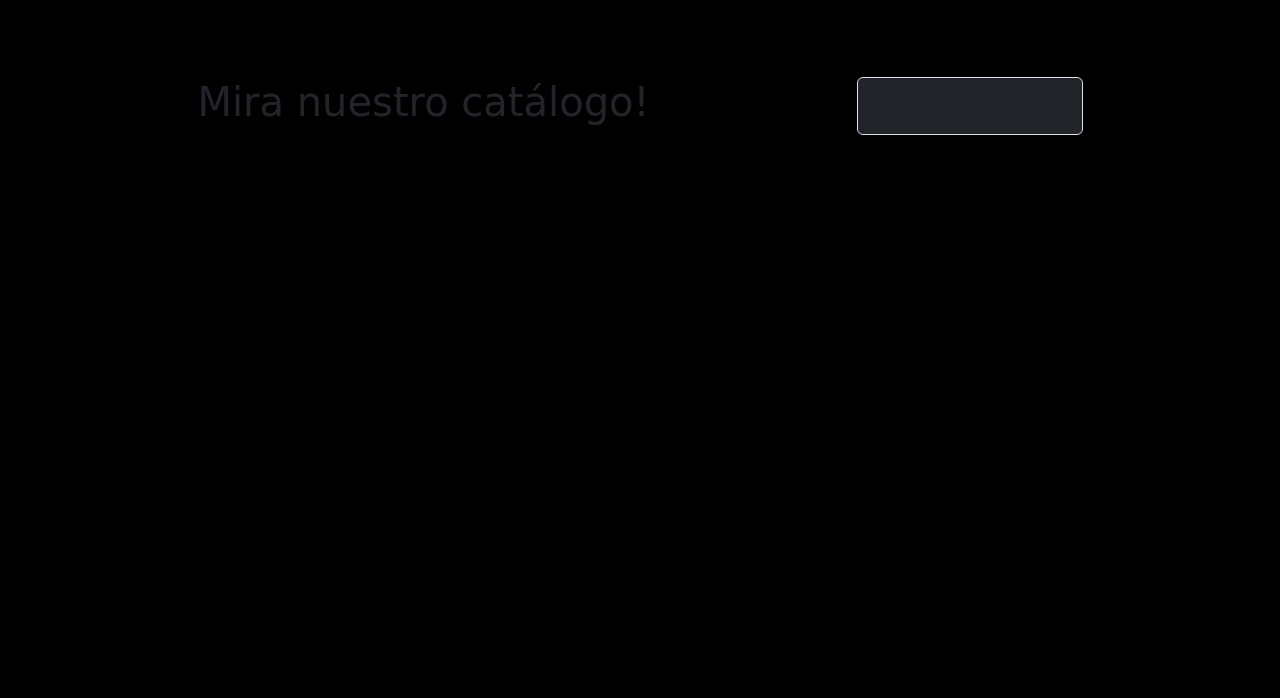
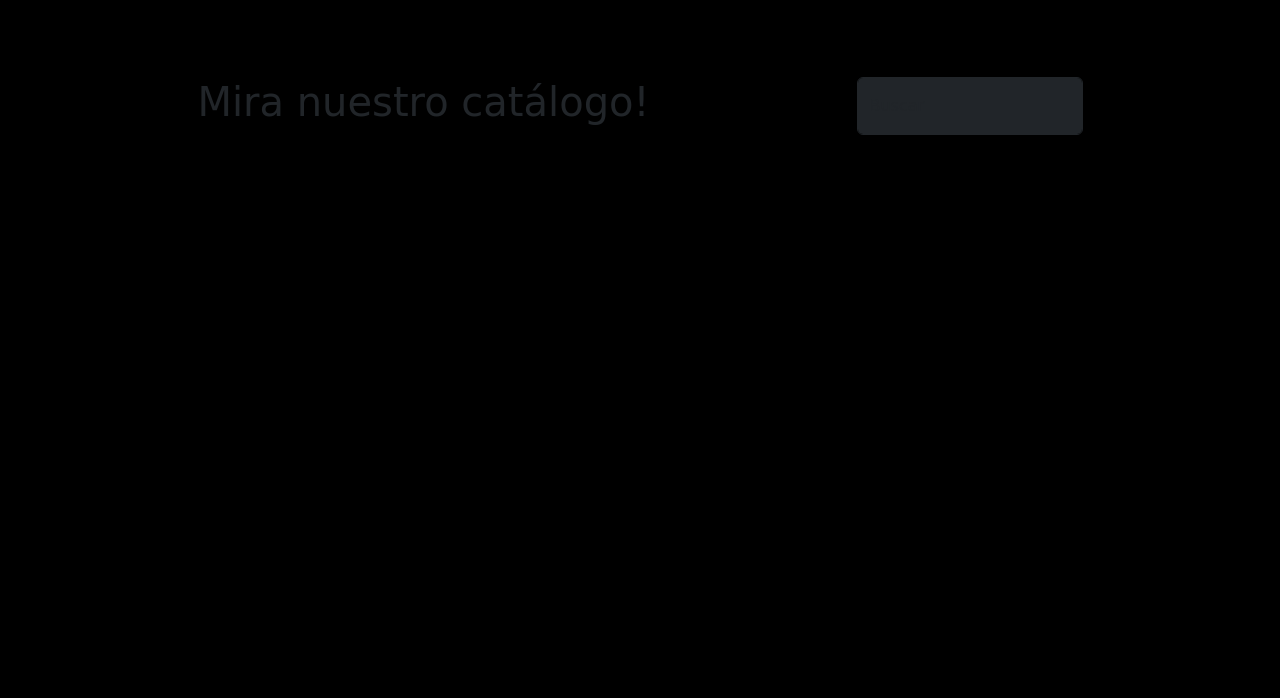
Before and after one commit to MtAgia/60fps_Crud, a plain HTML site: page index.html in a window 1280 px wide. Shown: the part 102-800 px from the top of the page. Drawn offline with nearby package versions, Linux system fonts and the light colour scheme; a web font is replaced by a local one.

Commit message:
Agrega estilo al formulario de busqueda

```diff
--- a/style/style.css
+++ b/style/style.css
@@ -16,6 +16,14 @@ main{
     min-height: 100vh;
 }
 
+.form-control {
+    border-color: var(--primary-gray);
+}
+
+.form-control:focus {
+    border-color: var(--primary-green);
+}
+
 footer{
     justify-content: space-around;
 }
```
